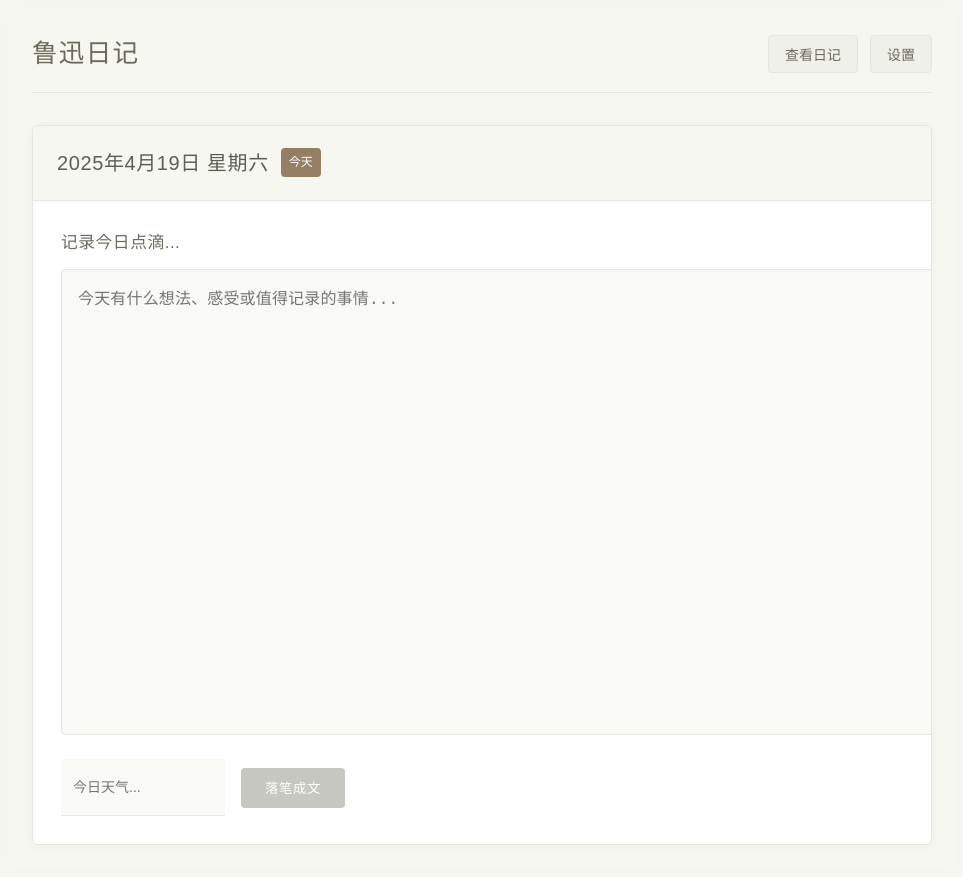
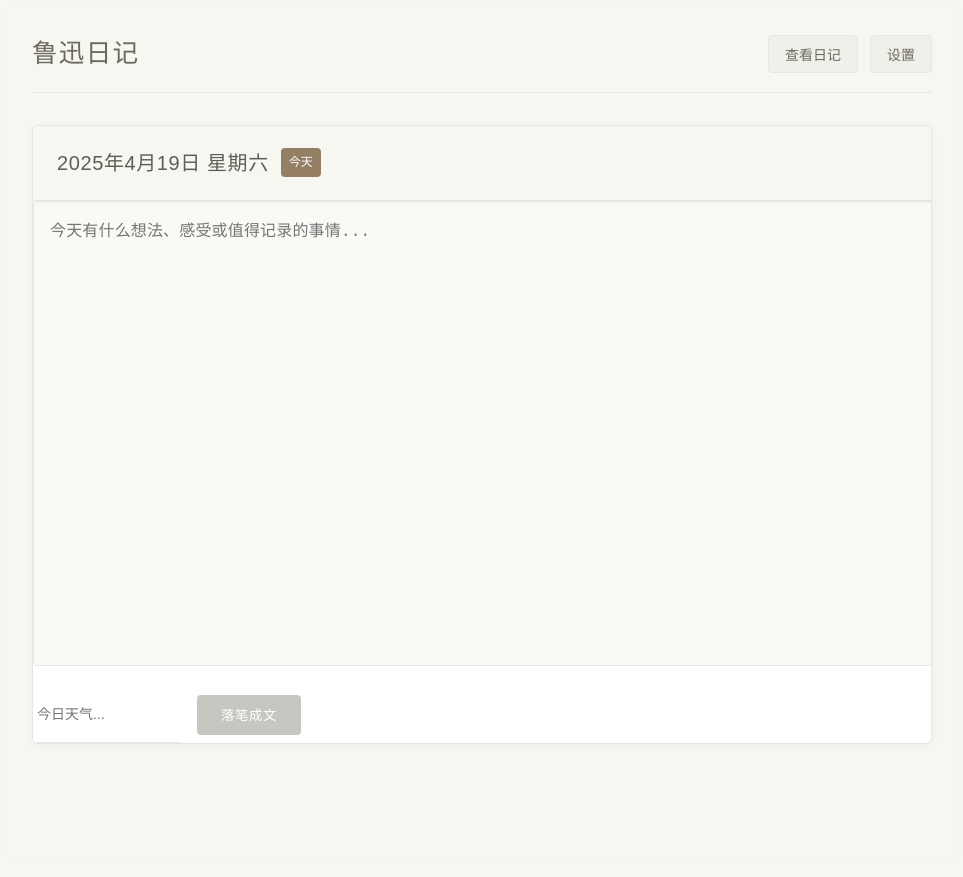
Before and after one commit to RetricSu/luxun-dairy, a Preact app: page / in a window 1280 px wide. Shown: the whole page, without its empty margins (158-1121 px from the left). Built offline with nearby package versions, Linux system fonts and the light colour scheme.

Commit message:
update ui

```diff
--- a/src/App.css
+++ b/src/App.css
@@ -196,7 +196,7 @@
 }
 
 .entry-form {
-  padding: 1.75rem;
+  padding: 0rem;
 }
 
 .form-group {
@@ -222,11 +222,10 @@
   flex: 0 0 auto;
   width: 140px;
   font-size: 0.875rem;
-  padding: 0.5rem 0.75rem;
+  padding: 0.5rem 0.25rem;
   height: 40px;
   border: none;
   border-bottom: 1px solid #e6e6e0;
-  background-color: #f9f9f6;
   box-shadow: none;
   transition: border-color 0.2s;
 }
--- a/src/App.tsx
+++ b/src/App.tsx
@@ -206,31 +206,30 @@ function App() {
 
       {viewMode === "write" ? (
         <div className="write-container">
-          <div className="day-header">
+          {!dayHasEntry && <div className="day-header">
             <h2 className="day-title">{formatDayDisplay(selectedDay)}</h2>
             {isToday && <span className="today-badge">今天</span>}
-          </div>
+          </div>}
+
 
           {dayHasEntry ? (
             <div className="completed-entry">
               <div className="completion-message">
                 <span className="checkmark">✓</span>
                 <h3>今日日记已完成！</h3>
+                <h3 className="day-title">{formatDayDisplay(selectedDay)}</h3>
                 <p>您已记录下今天的思绪与感悟。</p>
               </div>
             </div>
           ) : (
             <div className="entry-form">
-              <div className="form-group main-textarea">
-                <label htmlFor="content">记录今日点滴...</label>
-                <textarea
+              <textarea
                   id="content"
                   value={content}
                   onInput={(e) => setContent(e.currentTarget.value)}
                   placeholder="今天有什么想法、感受或值得记录的事情..."
                   rows={15}
                 />
-              </div>
 
               {errorMessage && (
                 <div className="error-message">{errorMessage}</div>
```
